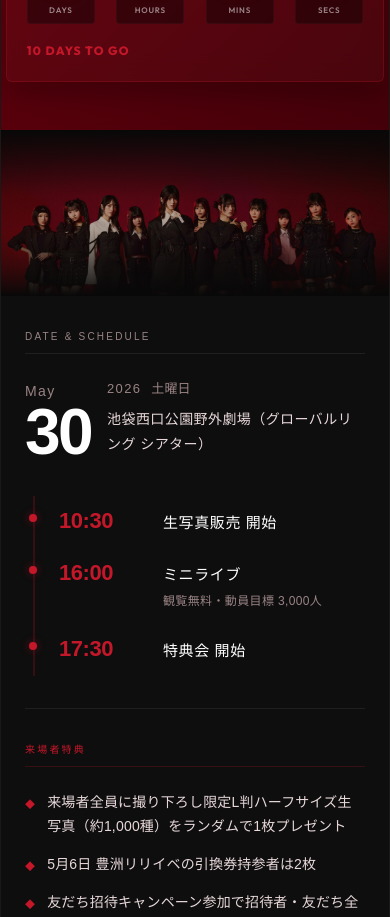
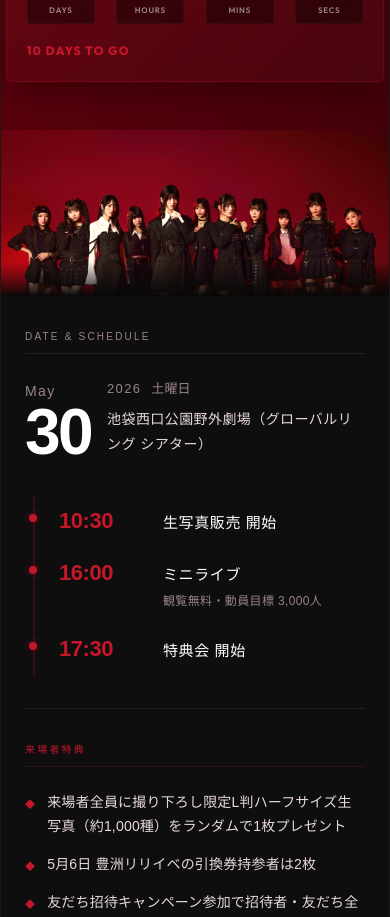
Before and after one commit to liverHawk/iwsp, a React (Vite) app: page / in a window 390 px wide. Shown: the part 1100-2017 px from the top of the page. Built offline with nearby package versions, Linux system fonts and the light colour scheme.

Commit message:
feat: add artist event page and apply brightness adjustment with responsive fade updates to App styling

```diff
--- a/src/App.css
+++ b/src/App.css
@@ -216,6 +216,7 @@ body {
     object-fit: cover;
     object-position: center top;
     display: block;
+    filter: brightness(1.15);
 }
 
 .artist-strip-fade {
@@ -224,10 +225,6 @@ body {
     right: 0;
     height: 100px;
     pointer-events: none;
-}
-.artist-strip-fade.top {
-    top: 0;
-    background: linear-gradient(to bottom, var(--bg), transparent);
 }
 .artist-strip-fade.bottom {
     bottom: 0;
@@ -1078,6 +1075,10 @@ body {
     .footer {
         padding: 28px 24px;
     }
+
+    .artist-strip-fade {
+        height: 35px;
+    }
 }
 
 /* ══════════════════════════════════════════════
--- a/src/App.tsx
+++ b/src/App.tsx
@@ -371,7 +371,6 @@ function App() {
       ════════════════════════════════ */}
       <div className="artist-strip">
         <img src={artistImg} alt="WHITE SCORPION" />
-        <div className="artist-strip-fade top" />
         <div className="artist-strip-fade bottom" />
       </div>
 
```
